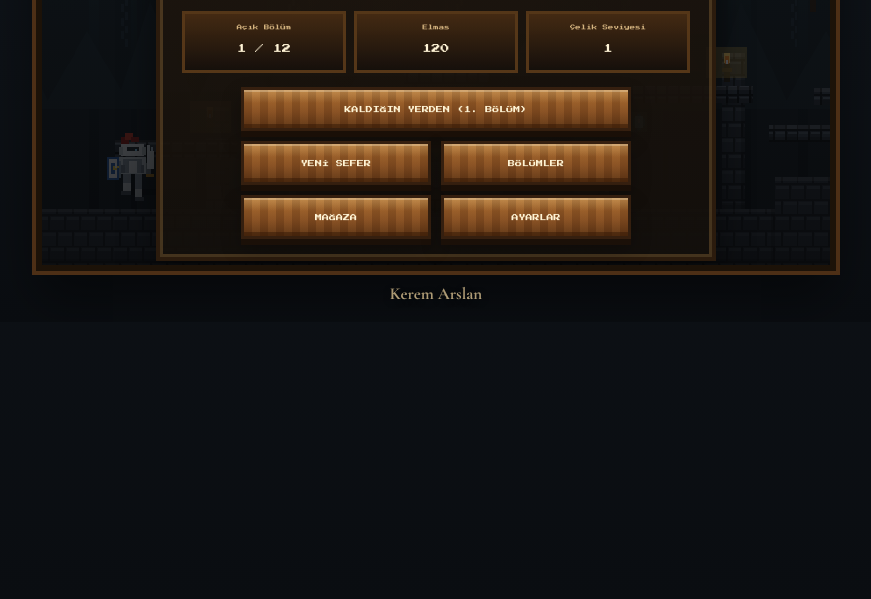
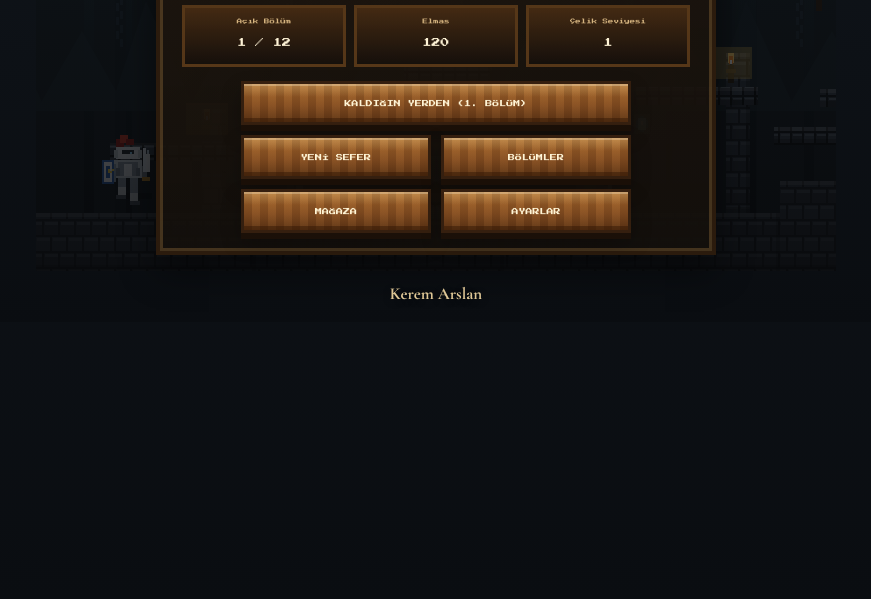
Before and after one commit to erttysrtlan-ctrl/Revenge, a plain HTML site: page index.html in a window 1280 px wide. Shown: the part 201-800 px from the top of the page, without its empty margins (204-1075 px from the left). Drawn offline with nearby package versions, Linux system fonts and the light colour scheme.

Commit message:
Update index.html

```diff
--- a/index.html
+++ b/index.html
@@ -51,19 +51,18 @@
       justify-items: center;
       gap: 12px;
     }
-
-    #gameShell {
-      position: relative;
-      width: min(94vw, 800px);
-      aspect-ratio: 16 / 9;
-      border: 6px solid #1c1208;
-      box-shadow:
-        0 0 0 4px #4d2f16,
-        0 28px 50px rgba(0, 0, 0, 0.45);
-      background: #050607;
-      overflow: hidden;
-      touch-action: none;
-    }
+#gameShell {
+  /* Genişliği ekranın %95'i ile sınırla, ama 800px'i geçmesin */
+  width: 95vw;
+  max-width: 800px;
+
+  /* 16:9 oranını koru */
+  aspect-ratio: 16 / 9;
+
+  /* Kenar boşluklarını otomatik ayarla */
+  margin: auto;
+  position: relative;
+}
 
     #gameCanvas {
       width: 100%;
```
